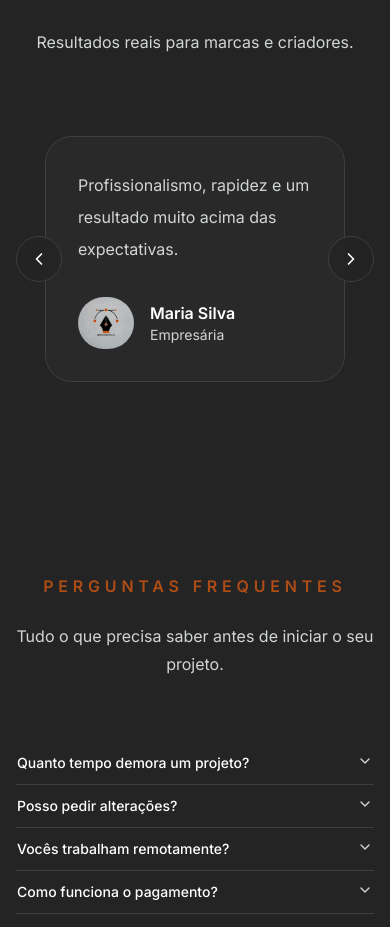
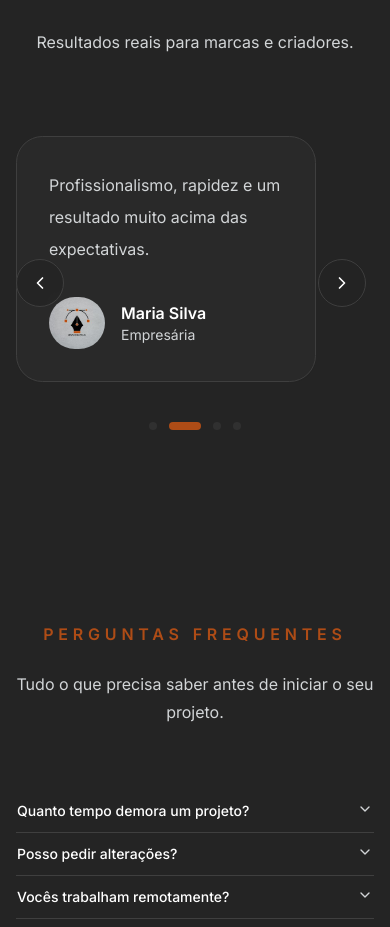
Before and after one commit to ade-simao/edita-criativo, a Next.js app: page / in a window 390 px wide. Shown: the part 10321-11248 px from the top of the page. Built offline with nearby package versions, Linux system fonts and the light colour scheme.

Commit message:
feat(testimonials): add responsive carousel controls

```diff
--- a/src/app/(home)/_components/sections/testimonials/Testimonials.tsx
+++ b/src/app/(home)/_components/sections/testimonials/Testimonials.tsx
@@ -42,6 +42,21 @@ export function Testimonials() {
     setTimeout(() => setPaused(false), 5000);
   };
 
+  const visibleTestimonials = () => {
+    const visible =
+      typeof window !== "undefined"
+        ? window.innerWidth >= 1280
+          ? 3
+          : window.innerWidth >= 768
+            ? 2
+            : 1
+        : 3;
+
+    return Array.from({ length: visible }, (_, i) => {
+      return testimonials[(current + i) % testimonials.length];
+    });
+  };
+
   return (
     <Section id="testimonials" className="overflow-hidden">
       <Container>
@@ -72,58 +87,41 @@ export function Testimonials() {
               }}
               className="flex justify-center"
             >
-              <TestimonialCard {...testimonials[current]} />
+              <div className="grid w-full gap-6 md:grid-cols-2 xl:grid-cols-3">
+                {visibleTestimonials().map((item) => (
+                  <TestimonialCard key={item.name} {...item} />
+                ))}
+              </div>
             </motion.div>
           </AnimatePresence>
 
+          <div className="mt-10 flex justify-center gap-3">
+            {testimonials.map((_, index) => (
+              <button
+                key={index}
+                onClick={() => {
+                  setPaused(true);
+                  setCurrent(index);
+
+                  setTimeout(() => setPaused(false), 5000);
+                }}
+                className={`h-2 rounded-full transition-all duration-300 ${
+                  current === index ? "w-8 bg-primary" : "w-2 bg-muted"
+                }`}
+              />
+            ))}
+          </div>
+
           <button
             onClick={previous}
-            className="
-      absolute
-      left-0
-      top-1/2
-      -translate-y-1/2
-
-      rounded-full
-
-      border
-
-      bg-background/80
-
-      p-3
-
-      backdrop-blur
-
-      transition
-
-      hover:border-primary
-    "
+            className="absolute top-1/2 -translate-y-1/2 flex h-12 w-12 items-center justify-center rounded-full border border-border bg-background/80 backdrop-blur transition-all duration-300 hover:scale-110 hover:border-primary hover:bg-primary hover:text-primary-foreground"
           >
             <ChevronLeft size={20} />
           </button>
 
           <button
             onClick={next}
-            className="
-      absolute
-      right-0
-      top-1/2
-      -translate-y-1/2
-
-      rounded-full
-
-      border
-
-      bg-background/80
-
-      p-3
-
-      backdrop-blur
-
-      transition
-
-      hover:border-primary
-    "
+            className="absolute top-1/2 right-2 -translate-y-1/2 flex h-12 w-12 items-center justify-center rounded-full border border-border bg-background/80 backdrop-blur transition-all duration-300 hover:scale-110 hover:border-primary hover:bg-primary hover:text-primary-foreground"
           >
             <ChevronRight size={20} />
           </button>
```
